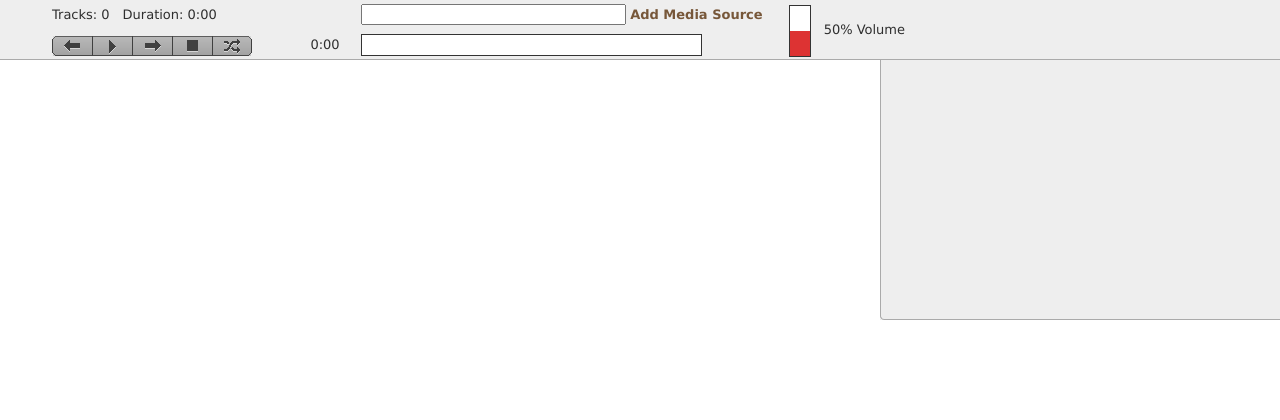
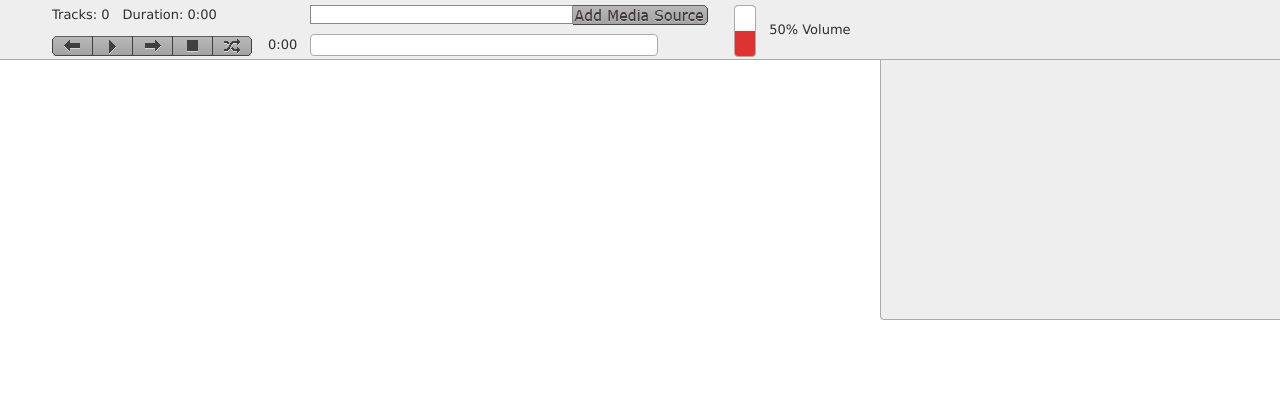
Before and after one commit to fruchtose/muxamp, a PHP site: page /playlist.php in a window 1280 px wide. Shown: the top 420 px of the page. Run offline with PHP 8.4, Linux system fonts and the light colour scheme; data that the repository does not hold is empty.

Commit message:
Graphical redesign, generation 3.

```diff
--- a/playlist.php
+++ b/playlist.php
@@ -84,8 +84,7 @@
             }
             #playlist-info {
                 float: left;
-                min-width: 200px;
-                width: 250px;
+                width: 210px;
             }
             #track-count-wrapper {
                 float: left;
@@ -99,7 +98,25 @@
                 z-index: 10;
             }
             #adder-link {
+                border: solid #888 1px;
+                float: left;
+                display: block;
                 margin-left: 0;
+                margin-right: 0;
+                margin-top: 5px;
+            }
+            #adder-button {
+                background-image: url("img/addmediasource.png");
+                float: left;
+                display: block;
+                height: 20px;
+                margin-left: 0px;
+                margin-top: 5px;
+                padding-left: 0;
+                width: 135px;
+            }
+            #adder-button:active {
+                background-image: url("img/addmediasource-hi.png");
             }
             #controls {
                 float: left;
@@ -153,18 +170,20 @@
             #time-elapsed {
                 float: left;
                 height: 50px;
+                margin-left: 6px;
                 margin-right: 13px;
-                text-align: center;
-                width: 46px;
             }
             #timebar-outer {
+                -webkit-border-radius: 4px;
+                -moz-border-radius: 4px;
+                border-radius: 4px;
                 background-color: #fff;
-                border: 1px solid #333;
+                border: solid #aaa 1px;
                 float: left;
                 height: 20px;
                 margin-top: 4px;
                 overflow: hidden;
-                width: 339px;
+                width: 346px;
             }
             #timebar-inner {
                 background-color: #3d3;
@@ -177,10 +196,13 @@
                 margin-left: 2em;
             }
             #volume-outer {
+                -webkit-border-radius: 4px;
+                -moz-border-radius: 4px;
+                border-radius: 4px;
+                border: solid #aaa 1px;
                 -khtml-user-select: none;
                 -moz-user-select: none;
                 background-color: #d33;
-                border: 1px solid #333;
                 float: left;
                 height: 50px;
                 margin-top: 5px;
@@ -335,7 +357,7 @@
                     <div class="player-row">
                         <div id="adder">
                             <input type="text" id="adder-link" size="30"/>
-                            <a href onclick="return false;" id="adder-button">Add Media Source</a>
+                            <a href onclick="return false;" id="adder-button"></a>
                         </div>
                     </div>
                     <div class="player-row">
```
Also changed, not shown: img/addmediasource-hi.png (added), img/addmediasource.png (added), 1 other file.
